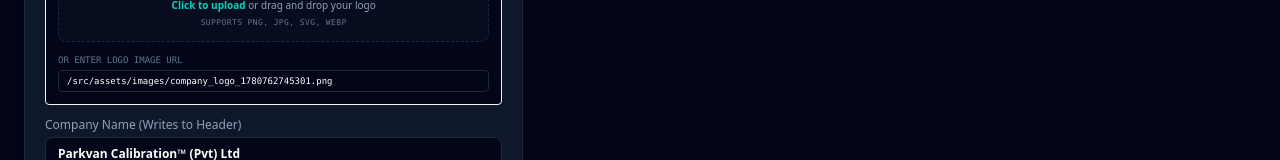
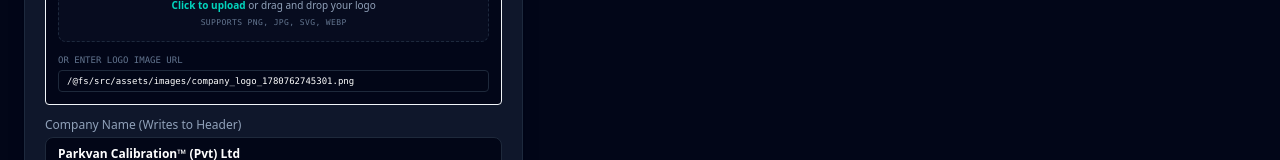
Before and after one commit to ParkvanCal/Invoice-Generator, a React (Vite) app: page / in a window 1280 px wide. Shown: the part 1559-1719 px from the top of the page. Built offline with nearby package versions, Linux system fonts and the light colour scheme.

Commit message:
refactor: optimize company logo import and UX
Import company logo as a module for better bundling and update the PDF export trigger to a user confirmation alert.

```diff
--- a/src/App.tsx
+++ b/src/App.tsx
@@ -28,9 +28,11 @@
 import { jsPDF } from "jspdf";
 import html2canvas from "html2canvas";
 import { JobBookEntry, DocumentDetails, LineItem, DocumentState } from "./types";
+// @ts-ignore
+import companyLogoImage from "./assets/images/company_logo_1780762745301.png";
 
 export default function App() {
-  const companyLogo = "/src/assets/images/company_logo_1780762745301.png";
+  const companyLogo = companyLogoImage;
 
   // Navigation & View Tab
   const [activeTab, setActiveTab] = useState<'quote' | 'invoice' | 'job_book' | 'design_docs'>('quote');
@@ -206,7 +208,11 @@
     return localStorage.getItem("excel_app_companyPhone") || "0778 924 209";
   });
   const [brCompanyLogo, setBrCompanyLogo] = useState(() => {
-    return localStorage.getItem("excel_app_companyLogo") || companyLogo;
+    const saved = localStorage.getItem("excel_app_companyLogo");
+    if (saved === "/src/assets/images/company_logo_1780762745301.png") {
+      return companyLogo;
+    }
+    return saved || companyLogo;
   });
   const [brShowLogo, setBrShowLogo] = useState(() => {
     const saved = localStorage.getItem("excel_app_showLogo");
@@ -468,10 +474,8 @@
       items: [...activeQuoteItems]
     });
 
-    // Real high-fidelity PDF generation & trigger
-    setTimeout(() => {
-      handleExportPDF();
-    }, 350);
+    // Alert with success confirmation
+    alert(`Quotation saved and logged to Job Book successfully under Reference: ${generatedID}`);
   };
 
   // Add Item to Quotation Active Draft
```
